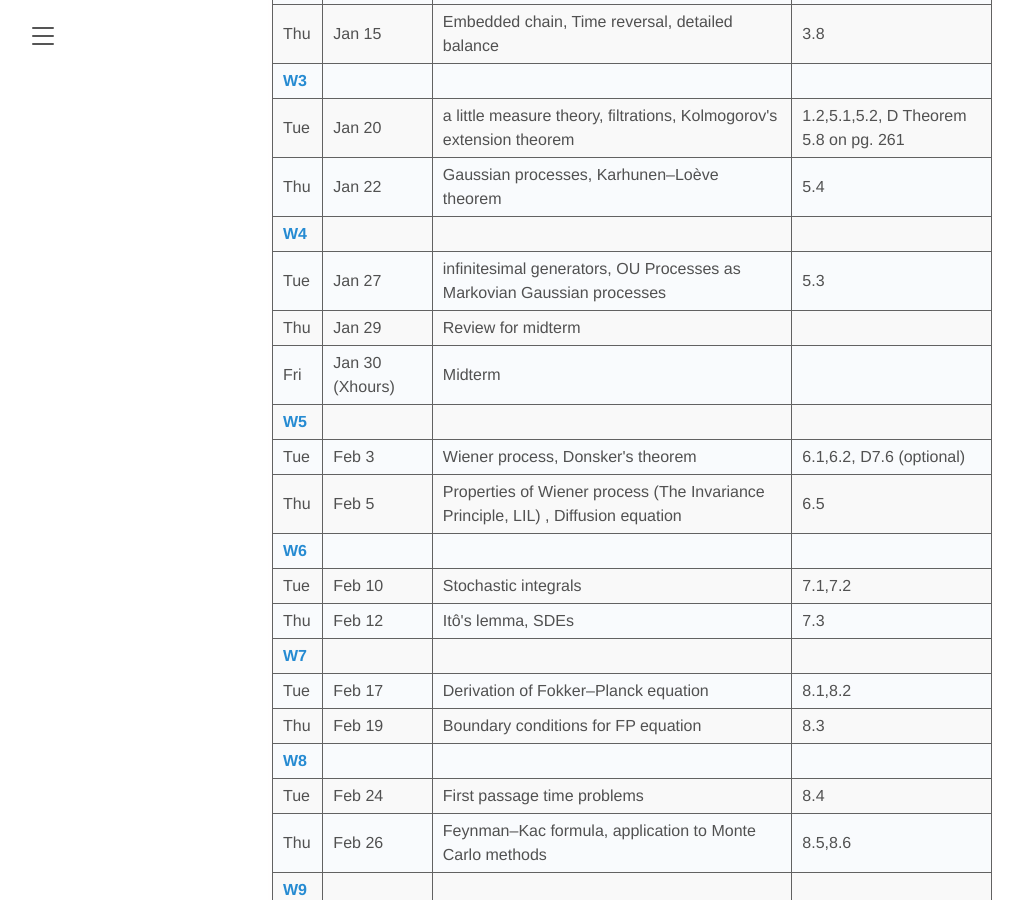
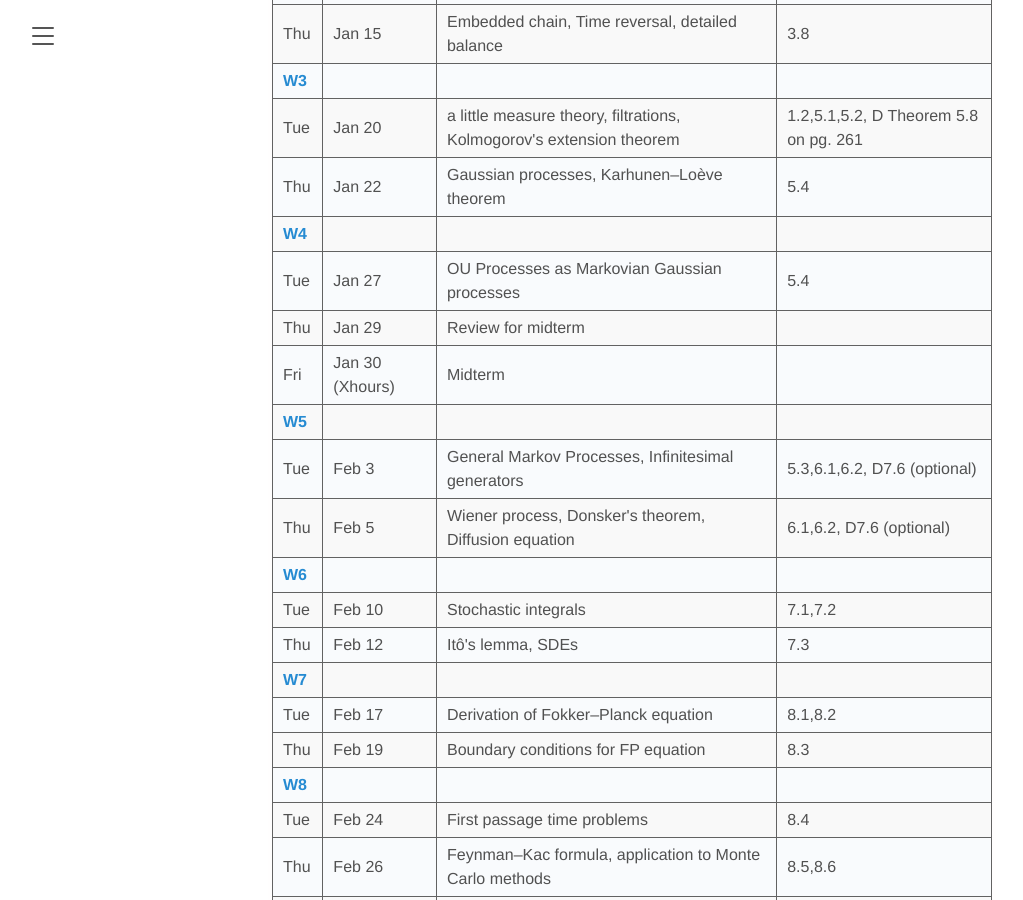
Before and after one commit to elevien/math106, a Jekyll site: the page built from schedule.md, in a window 1280 px wide and 900 px high, scrolled down 875 px. Shown: the whole window, without its empty margins (8-1031 px from the left). Built offline with Jekyll 4.4.1, drawn with Linux system fonts in a browser that asks for light colours.

Commit message:
Updated coming weeks and schedule

```diff
--- a/_data/schedule.yml
+++ b/_data/schedule.yml
@@ -37,8 +37,8 @@
   meetings:
     - day: Tue
       date: Jan 27
-      topics: "infinitesimal generators, OU Processes as Markovian Gaussian processes"
-      readings: "5.3"
+      topics: "OU Processes as Markovian Gaussian processes"
+      readings: "5.4"
 
     - day: Thu
       date: Jan 29
@@ -52,12 +52,12 @@
   meetings:
     - day: Tue
       date: Feb 3
-      topics: "Wiener process, Donsker's theorem"
-      readings: "6.1,6.2, D7.6 (optional)"
+      topics: "General Markov Processes, Infinitesimal generators"
+      readings: "5.3,6.1,6.2, D7.6 (optional)"
     - day: Thu
       date: Feb 5
-      topics: "Properties of Wiener process (The Invariance Principle, LIL) , Diffusion equation"
-      readings: "6.5"
+      topics: "Wiener process, Donsker's theorem, Diffusion equation"
+      readings: "6.1,6.2, D7.6 (optional)"
 - week: W6
   meetings:
     - day: Tue
```
Also changed, not shown: Week4.md (+0 -5 lines), Week5.md (+5 -2 lines), 3 other files.
